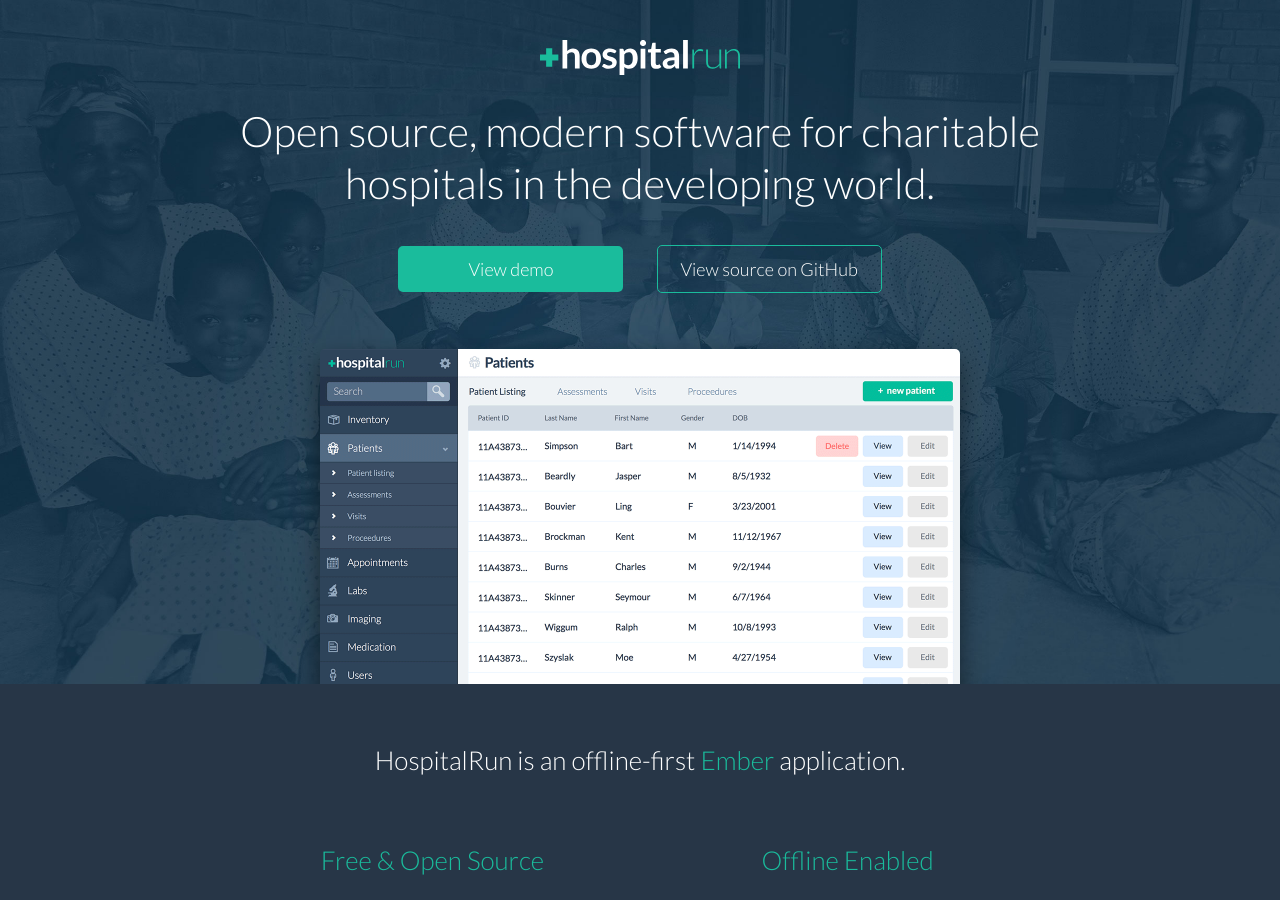
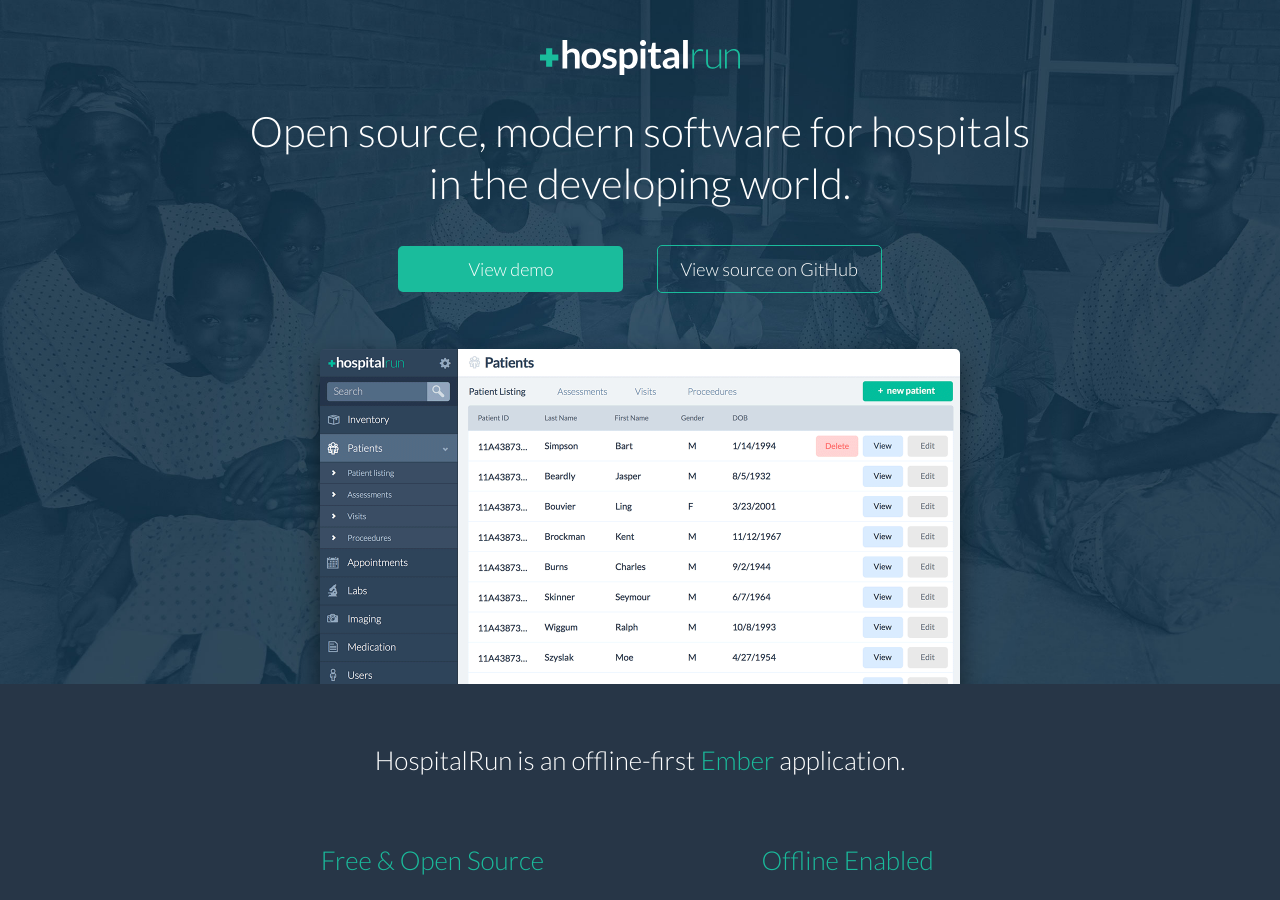
Before and after one commit to HospitalRun/hospitalrun.io, a Jekyll site: the page built from index.html, in a window 1280 px wide and 900 px high. Built offline with Jekyll 4.4.1, drawn with Linux system fonts in a browser that asks for light colours.

Commit message:
Update hero.html

```diff
--- a/_includes/home/hero.html
+++ b/_includes/home/hero.html
@@ -1,7 +1,7 @@
 <div class="home-hero">
   <div class="wrapper">
 
-    <h1 class="hero-heading">Open source, modern software for charitable hospitals in the developing world.</h1>
+    <h1 class="hero-heading">Open source, modern software for hospitals in the developing world.</h1>
 
     <div class="cta-row">
       <a href="/demo" class="cta primary">View demo</a>
```
